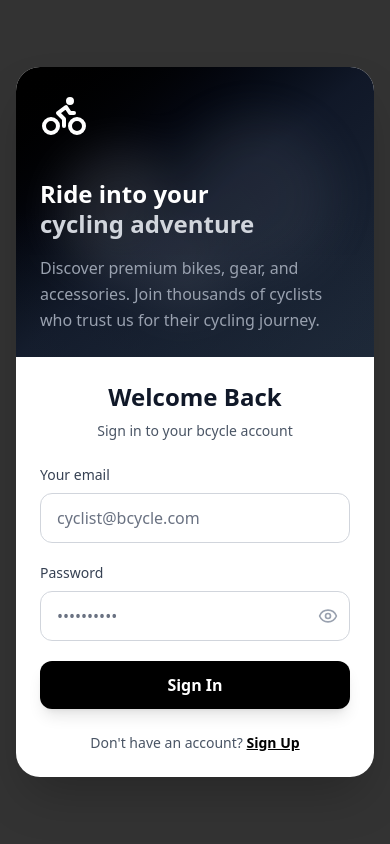
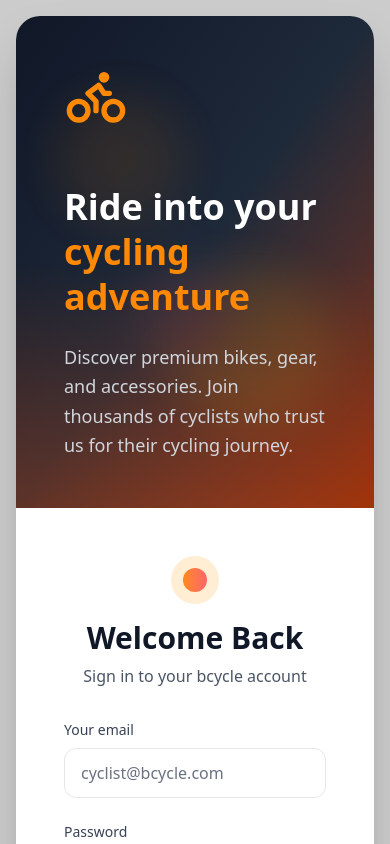
Before and after one commit to shafeeq777444/bcycle, a React (Vite) app: page /login in a window 390 px wide. Shown: the top 844 px of the page. Built offline with nearby package versions, Linux system fonts and the light colour scheme.

Commit message:
login rev

```diff
--- a/src/components/PaymentModal.jsx
+++ b/src/components/PaymentModal.jsx
@@ -34,7 +34,7 @@ const PaymentModal = ({cartItems, procees}) => {
     <>
       <Button
         type="primary"
-        className='w-full bg-gradient-to-r from-amber-600 to-amber-700 hover:from-amber-700 hover:to-amber-800 text-white font-bold py-4 px-6 rounded-xl transition-all duration-300 transform hover:scale-105 shadow-lg hover:shadow-xl border-0 h-14 text-lg tracking-wide'
+        className='w-full bg-gradient-to-r from-black to-gray-900 hover:from-gray-900 hover:to-black text-white font-bold py-4 px-6 rounded-xl transition-all duration-300 transform hover:scale-105 shadow-lg hover:shadow-xl border-0 h-14 text-lg tracking-wide'
         onClick={showModal}
       >
         <span className="flex items-center justify-center gap-2">
@@ -46,9 +46,9 @@ const PaymentModal = ({cartItems, procees}) => {
       </Button>
       <Modal
         title={
-          <div className="text-xl font-semibold text-gray-800 border-b border-gray-200 pb-3 mb-6">
+          <div className="text-xl font-semibold text-black border-b border-gray-300 pb-3 mb-6">
             <div className="flex items-center gap-3">
-              <div className="w-8 h-8 bg-gradient-to-r from-amber-500 to-amber-600 rounded-full flex items-center justify-center">
+              <div className="w-8 h-8 bg-gradient-to-r from-black to-gray-800 rounded-full flex items-center justify-center">
                 <svg className="w-4 h-4 text-white" fill="none" stroke="currentColor" viewBox="0 0 24 24">
                   <path strokeLinecap="round" strokeLinejoin="round" strokeWidth={2} d="M17.657 16.657L13.414 20.9a1.998 1.998 0 01-2.827 0l-4.244-4.243a8 8 0 1111.314 0z" />
                   <path strokeLinecap="round" strokeLinejoin="round" strokeWidth={2} d="M15 11a3 3 0 11-6 0 3 3 0 016 0z" />
@@ -63,19 +63,19 @@ const PaymentModal = ({cartItems, procees}) => {
         onCancel={handleCancel}
         okText="Submit"
         width={600}
-        className="[&_.ant-modal-content]:rounded-2xl [&_.ant-modal-content]:overflow-hidden [&_.ant-modal-content]:shadow-2xl [&_.ant-modal-header]:border-b-0 [&_.ant-modal-header]:pt-6 [&_.ant-modal-header]:px-6 [&_.ant-modal-header]:pb-0 [&_.ant-modal-footer]:border-t [&_.ant-modal-footer]:border-gray-200 [&_.ant-modal-footer]:pt-4 [&_.ant-modal-footer]:px-6 [&_.ant-modal-footer]:pb-6 [&_.ant-modal-footer]:bg-gray-50 [&_.ant-form-item-label>label]:h-auto [&_.ant-input:focus]:shadow-amber-100 [&_.ant-input:focus]:shadow-[0_0_0_2px_rgba(245,158,11,0.1)] [&_.ant-input-focused]:shadow-amber-100 [&_.ant-input-focused]:shadow-[0_0_0_2px_rgba(245,158,11,0.1)] [&_.ant-form-item-explain-error]:text-xs [&_.ant-form-item-explain-error]:mt-1"
+        className="[&_.ant-modal-content]:rounded-2xl [&_.ant-modal-content]:overflow-hidden [&_.ant-modal-content]:shadow-2xl [&_.ant-modal-header]:border-b-0 [&_.ant-modal-header]:pt-6 [&_.ant-modal-header]:px-6 [&_.ant-modal-header]:pb-0 [&_.ant-modal-footer]:border-t [&_.ant-modal-footer]:border-gray-300 [&_.ant-modal-footer]:pt-4 [&_.ant-modal-footer]:px-6 [&_.ant-modal-footer]:pb-6 [&_.ant-modal-footer]:bg-gray-100 [&_.ant-form-item-label>label]:h-auto [&_.ant-input:focus]:shadow-gray-200 [&_.ant-input:focus]:shadow-[0_0_0_2px_rgba(0,0,0,0.1)] [&_.ant-input-focused]:shadow-gray-200 [&_.ant-input-focused]:shadow-[0_0_0_2px_rgba(0,0,0,0.1)] [&_.ant-form-item-explain-error]:text-xs [&_.ant-form-item-explain-error]:mt-1"
         okButtonProps={{
-          className: 'bg-gradient-to-r from-amber-600 to-amber-700 hover:from-amber-700 hover:to-amber-800 border-0 h-10 px-8 font-medium rounded-lg shadow-md hover:shadow-lg transition-all duration-200'
+          className: 'bg-gradient-to-r from-black to-gray-900 hover:from-gray-900 hover:to-black border-0 h-10 px-8 font-medium rounded-lg shadow-md hover:shadow-lg transition-all duration-200'
         }}
         cancelButtonProps={{
-          className: 'h-10 px-8 font-medium rounded-lg border-gray-300 text-gray-600 hover:border-amber-400 hover:text-amber-600 transition-all duration-200'
+          className: 'h-10 px-8 font-medium rounded-lg border-gray-400 text-gray-700 hover:border-black hover:text-black transition-all duration-200'
         }}
         style={{
           top: 20,
         }}
         bodyStyle={{
           padding: '24px 24px 16px 24px',
-          backgroundColor: '#fefefe'
+          backgroundColor: '#ffffff'
         }}
       >
         <Form
@@ -87,8 +87,8 @@ const PaymentModal = ({cartItems, procees}) => {
           <Form.Item
             name="fullAddress"
             label={
-              <span className="text-sm font-medium text-gray-700 flex items-center gap-2">
-                <svg className="w-4 h-4 text-amber-600" fill="none" stroke="currentColor" viewBox="0 0 24 24">
+              <span className="text-sm font-medium text-black flex items-center gap-2">
+                <svg className="w-4 h-4 text-black" fill="none" stroke="currentColor" viewBox="0 0 24 24">
                   <path strokeLinecap="round" strokeLinejoin="round" strokeWidth={2} d="M3 7v10a2 2 0 002 2h14a2 2 0 002-2V9a2 2 0 00-2-2H5a2 2 0 00-2-2z" />
                   <path strokeLinecap="round" strokeLinejoin="round" strokeWidth={2} d="M8 1h8v6H8V1z" />
                 </svg>
@@ -101,7 +101,7 @@ const PaymentModal = ({cartItems, procees}) => {
             <Input.TextArea
               rows={3}
               placeholder="House No, Street Name, Landmark..."
-              className="rounded-lg border-gray-300 focus:border-amber-400 focus:ring-2 focus:ring-amber-100 transition-all duration-200 resize-none text-sm leading-relaxed"
+              className="rounded-lg border-gray-400 focus:border-black focus:ring-2 focus:ring-gray-200 transition-all duration-200 resize-none text-sm leading-relaxed"
             />
           </Form.Item>
 
@@ -110,8 +110,8 @@ const PaymentModal = ({cartItems, procees}) => {
               <Form.Item
                 name="city"
                 label={
-                  <span className="text-sm font-medium text-gray-700 flex items-center gap-2">
-                    <svg className="w-4 h-4 text-amber-600" fill="none" stroke="currentColor" viewBox="0 0 24 24">
+                  <span className="text-sm font-medium text-black flex items-center gap-2">
+                    <svg className="w-4 h-4 text-black" fill="none" stroke="currentColor" viewBox="0 0 24 24">
                       <path strokeLinecap="round" strokeLinejoin="round" strokeWidth={2} d="M19 21V5a2 2 0 00-2-2H7a2 2 0 00-2 2v16m14 0h2m-2 0h-5m-9 0H3m2 0h5M9 7h1m-1 4h1m4-4h1m-1 4h1" />
                     </svg>
                     City
@@ -121,7 +121,7 @@ const PaymentModal = ({cartItems, procees}) => {
               >
                 <Input
                   placeholder="City name"
-                  className="rounded-lg border-gray-300 focus:border-amber-400 focus:ring-2 focus:ring-amber-100 transition-all duration-200 h-10"
+                  className="rounded-lg border-gray-400 focus:border-black focus:ring-2 focus:ring-gray-200 transition-all duration-200 h-10"
                 />
               </Form.Item>
             </Col>
@@ -129,8 +129,8 @@ const PaymentModal = ({cartItems, procees}) => {
               <Form.Item
                 name="state"
                 label={
-                  <span className="text-sm font-medium text-gray-700 flex items-center gap-2">
-                    <svg className="w-4 h-4 text-amber-600" fill="none" stroke="currentColor" viewBox="0 0 24 24">
+                  <span className="text-sm font-medium text-black flex items-center gap-2">
+                    <svg className="w-4 h-4 text-black" fill="none" stroke="currentColor" viewBox="0 0 24 24">
                       <path strokeLinecap="round" strokeLinejoin="round" strokeWidth={2} d="M9 20l-5.447-2.724A1 1 0 013 16.382V5.618a1 1 0 011.447-.894L9 7m0 13l6-3m-6 3V7m6 10l4.553 2.276A1 1 0 0021 18.382V7.618a1 1 0 00-.553-.894L15 4m0 13V4m0 0L9 7" />
                     </svg>
                     State
@@ -140,7 +140,7 @@ const PaymentModal = ({cartItems, procees}) => {
               >
                 <Input
                   placeholder="State name"
-                  className="rounded-lg border-gray-300 focus:border-amber-400 focus:ring-2 focus:ring-amber-100 transition-all duration-200 h-10"
+                  className="rounded-lg border-gray-400 focus:border-black focus:ring-2 focus:ring-gray-200 transition-all duration-200 h-10"
                 />
               </Form.Item>
             </Col>
@@ -149,8 +149,8 @@ const PaymentModal = ({cartItems, procees}) => {
           <Form.Item
             name="pincode"
             label={
-              <span className="text-sm font-medium text-gray-700 flex items-center gap-2">
-                <svg className="w-4 h-4 text-amber-600" fill="none" stroke="currentColor" viewBox="0 0 24 24">
+              <span className="text-sm font-medium text-black flex items-center gap-2">
+                <svg className="w-4 h-4 text-black" fill="none" stroke="currentColor" viewBox="0 0 24 24">
                   <path strokeLinecap="round" strokeLinejoin="round" strokeWidth={2} d="M7 20l4-16m2 16l4-16M6 9h14M4 15h14" />
                 </svg>
                 Pincode
@@ -164,7 +164,7 @@ const PaymentModal = ({cartItems, procees}) => {
           >
             <Input
               placeholder="Eg: 560001"
-              className="rounded-lg border-gray-300 focus:border-amber-400 focus:ring-2 focus:ring-amber-100 transition-all duration-200 h-10"
+              className="rounded-lg border-gray-400 focus:border-black focus:ring-2 focus:ring-gray-200 transition-all duration-200 h-10"
               maxLength={6}
             />
           </Form.Item>
--- a/src/pages/Login.jsx
+++ b/src/pages/Login.jsx
@@ -1,73 +1,111 @@
 import React, { useState } from "react";
 import { Eye, EyeOff, Bike } from "lucide-react";
+import axiosInstance from "../service/axiosInstance";
+import { useNavigate } from "react-router";
+import { useDispatch } from "react-redux";
+import { setUser } from "../features/users/userSlice";
+import toast from "react-hot-toast";
 
 export default function CycleLoginPage() {
     const [showPassword, setShowPassword] = useState(false);
     const [email, setEmail] = useState("");
     const [password, setPassword] = useState("");
     const [isLogin, setIsLogin] = useState(true);
+    const navigate = useNavigate();
+    const dispatch = useDispatch();
 
     const handleSubmit = async (e) => {
         e.preventDefault();
         console.log("Form submitted:", { email, password, isLogin });
-        // Your existing logic here
+        const response = await axiosInstance.get("/users");
+        if (!isLogin) {
+            const user = response.data?.find((x) => x.email == email);
+            if (user) {
+                toast.error("this email already registered");
+            } else {
+                await axiosInstance.post("/users", { email, password, cart: [], orders: [] });
+                toast.success("user  registered successfully");
+                setIsLogin(true)
+            }
+        } else {
+            try {
+                console.log(response);
+                const user = response.data?.find((x) => x.email == email && x.password == password);
+                if (user) {
+                    localStorage.setItem("isAuth", true);
+                    localStorage.setItem("user", JSON.stringify(user));
+                    dispatch(setUser(user));
+                    navigate("/");
+                    // window.location.reload();
+                    toast.success("user  Login successfully");
+
+
+                }
+                else{
+                     toast.error("enter valid credentials");
+                }
+            } catch (er) {
+                console.log(er);
+                toast.error("enter valid credentials");
+            }
+        }
     };
 
-    return (<>
-
-        <div className="min-h-screen bg-black/80 flex items-center justify-center p-4">
+    return (
+        <div className="min-h-screen  inset-0 bg-black/20 flex items-center justify-center p-4">
             <div className="max-w-6xl w-full bg-white rounded-3xl shadow-2xl overflow-hidden">
                 <div className="flex flex-col lg:flex-row min-h-[600px]">
                     {/* Left Panel - Visual Section */}
-                    <div className="lg:w-1/2 bg-gradient-to-br from-black via-gray-900 to-gray-800 relative overflow-hidden">
+                    <div className="lg:w-1/2 bg-gradient-to-br from-gray-900 via-gray-800 to-orange-900 relative overflow-hidden">
                         {/* Gradient Overlay */}
-                        <div className="absolute inset-0 bg-gradient-to-t from-gray-800/30 via-transparent to-transparent"></div>
+                        <div className="absolute inset-0 bg-gradient-to-t from-orange-600/30 via-transparent to-transparent"></div>
 
                         {/* Background Pattern */}
                         <div className="absolute inset-0 opacity-10">
-                            <div className="absolute top-20 left-10 w-32 h-32 rounded-full bg-white blur-xl"></div>
-                            <div className="absolute bottom-20 right-10 w-40 h-40 rounded-full bg-gray-400 blur-xl"></div>
-                            <div className="absolute top-1/2 left-1/3 w-24 h-24 rounded-full bg-gray-300 blur-xl"></div>
+                            <div className="absolute top-20 left-10 w-32 h-32 rounded-full bg-orange-400 blur-xl"></div>
+                            <div className="absolute bottom-20 right-10 w-40 h-40 rounded-full bg-yellow-400 blur-xl"></div>
+                            <div className="absolute top-1/2 left-1/3 w-24 h-24 rounded-full bg-red-400 blur-xl"></div>
                         </div>
 
                         {/* Content */}
-                        <div className="relative z-10 p-6 sm:p-8 lg:p-12 h-full flex flex-col justify-center">
-
-                            <div className="mb-6 lg:mb-8">
-                                <Bike className="w-12 h-12 sm:w-14 sm:h-14 lg:w-16 lg:h-16 text-white mb-4 lg:mb-6" />
+                        <div className="relative z-10 p-12 h-full flex flex-col justify-center">
+                            <div className="mb-8">
+                                <Bike className="w-16 h-16 text-orange-400 mb-6" />
                             </div>
 
-                            <h1 className="text-2xl sm:text-3xl lg:text-4xl xl:text-5xl font-bold text-white mb-4 lg:mb-6 leading-tight">
+                            <h1 className="text-4xl lg:text-5xl font-bold text-white mb-6 leading-tight">
                                 Ride into your
                                 <br />
-                                <span className="text-gray-300">cycling adventure</span>
+                                <span className="text-orange-400">cycling adventure</span>
                             </h1>
 
-                            <p className="text-gray-400 text-base sm:text-lg leading-relaxed max-w-md">
+                            <p className="text-gray-300 text-lg leading-relaxed max-w-md">
                                 Discover premium bikes, gear, and accessories. Join thousands of cyclists who trust us for
                                 their cycling journey.
                             </p>
+
+                            {/* Decorative Elements */}
                         </div>
                     </div>
 
                     {/* Right Panel - Form Section */}
-                    <div className="lg:w-1/2 p-6 sm:p-8 lg:p-12 flex flex-col justify-center">
+                    <div className="lg:w-1/2 p-12 flex flex-col justify-center">
                         <div className="max-w-md mx-auto w-full">
                             {/* Header */}
-                            <div className="text-center mb-6 lg:mb-8">
-
-
-
-                                <h2 className="text-2xl sm:text-3xl font-bold text-gray-900 mb-2">
+                            <div className="text-center mb-8">
+                                <div className="w-12 h-12 bg-orange-100 rounded-full flex items-center justify-center mx-auto mb-4">
+                                    <div className="w-6 h-6 bg-gradient-to-r from-orange-400 to-red-400 rounded-full"></div>
+                                </div>
+                                <h2 className="text-3xl font-bold text-gray-900 mb-2">
                                     {isLogin ? "Welcome Back" : "Get Started"}
                                 </h2>
-                                <p className="text-gray-600 text-sm sm:text-base">
+                                <p className="text-gray-600">
                                     {isLogin ? "Sign in to your bcycle account" : "Create your bcycle account"}
                                 </p>
                             </div>
 
                             {/* Form */}
-                            <div className="space-y-5 lg:space-y-6">
+                            <div className="space-y-6">
                                 <div>
                                     <label htmlFor="email" className="block text-sm font-medium text-gray-700 mb-2">
                                         Your email
@@ -77,7 +115,7 @@ export default function CycleLoginPage() {
                                         id="email"
                                         value={email}
                                         onChange={(e) => setEmail(e.target.value)}
-                                        className="w-full px-4 py-3 border border-gray-300 rounded-xl focus:ring-2 focus:ring-black focus:border-transparent transition-all duration-200 text-gray-900 placeholder-gray-500"
+                                        className="w-full px-4 py-3 border border-gray-200 rounded-xl focus:ring-2 focus:ring-orange-400 focus:border-transparent transition-all duration-200 text-gray-900 placeholder-gray-500"
                                         placeholder="cyclist@bcycle.com"
                                         required
                                     />
@@ -93,7 +131,7 @@ export default function CycleLoginPage() {
                                             id="password"
                                             value={password}
                                             onChange={(e) => setPassword(e.target.value)}
-                                            className="w-full px-4 py-3 pr-12 border border-gray-300 rounded-xl focus:ring-2 focus:ring-black focus:border-transparent transition-all duration-200 text-gray-900 placeholder-gray-500"
+                                            className="w-full px-4 py-3 pr-12 border border-gray-200 rounded-xl focus:ring-2 focus:ring-orange-400 focus:border-transparent transition-all duration-200 text-gray-900 placeholder-gray-500"
                                             placeholder="••••••••••"
                                             required
                                             minLength={8}
@@ -111,19 +149,19 @@ export default function CycleLoginPage() {
                                 <button
                                     type="button"
                                     onClick={handleSubmit}
-                                    className="w-full bg-black text-white py-3 px-6 rounded-xl font-semibold hover:bg-gray-800 transform hover:scale-[1.02] transition-all duration-200 shadow-lg hover:shadow-xl"
+                                    className="w-full bg-gradient-to-r from-orange-500 to-red-500 text-white py-3 px-6 rounded-xl font-semibold hover:from-orange-600 hover:to-red-600 transform hover:scale-[1.02] transition-all duration-200 shadow-lg hover:shadow-xl"
                                 >
                                     {isLogin ? "Sign In" : "Create Account"}
                                 </button>
                             </div>
 
                             {/* Footer */}
-                            <div className="text-center mt-6 lg:mt-8">
-                                <p className="text-gray-600 text-sm sm:text-base">
+                            <div className="text-center mt-8">
+                                <p className="text-gray-600">
                                     {isLogin ? "Don't have an account?" : "Already have an account?"}{" "}
                                     <button
                                         onClick={() => setIsLogin(!isLogin)}
-                                        className="text-black hover:text-gray-700 font-semibold transition-colors underline"
+                                        className="text-orange-600 hover:text-orange-700 font-semibold transition-colors"
                                     >
                                         {isLogin ? "Sign Up" : "Sign In"}
                                     </button>
@@ -134,5 +172,5 @@ export default function CycleLoginPage() {
                 </div>
             </div>
         </div>
-    </>);
+    );
 }
```
